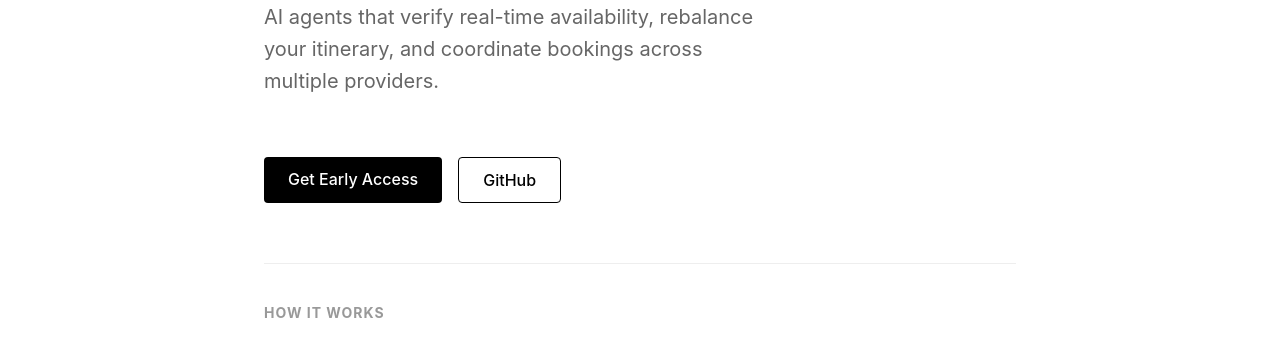
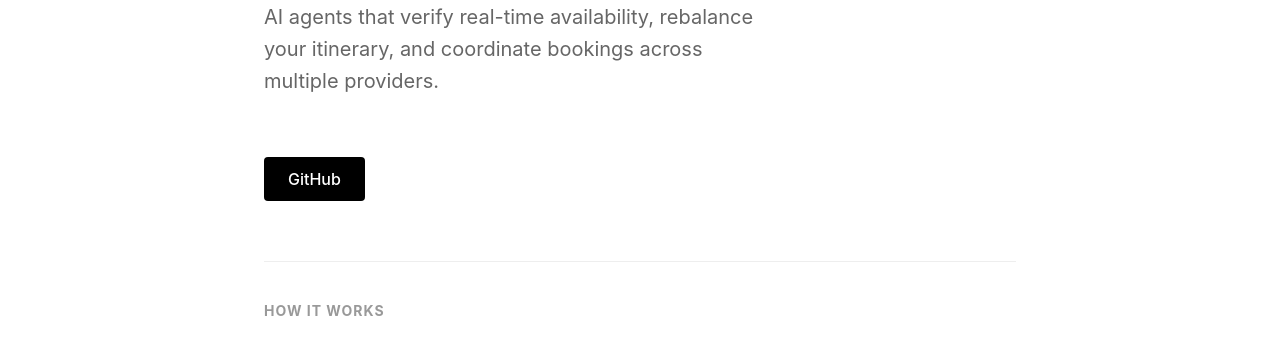
Before and after one commit to k4therin2/travel-planner, a website: page docs/index.html in a window 1280 px wide. Shown: the part 439-779 px from the top of the page. Drawn offline with Linux system fonts and the light colour scheme.

Commit message:
Remove early access button

```diff
--- a/docs/index.html
+++ b/docs/index.html
@@ -200,8 +200,7 @@
       </p>
 
       <div class="cta">
-        <a href="mailto:hello@example.com" class="btn btn-primary">Get Early Access</a>
-        <a href="https://github.com/k4therin2/travel-planner" class="btn btn-secondary">GitHub</a>
+        <a href="https://github.com/k4therin2/travel-planner" class="btn btn-primary">GitHub</a>
       </div>
 
       <div class="features">
```
